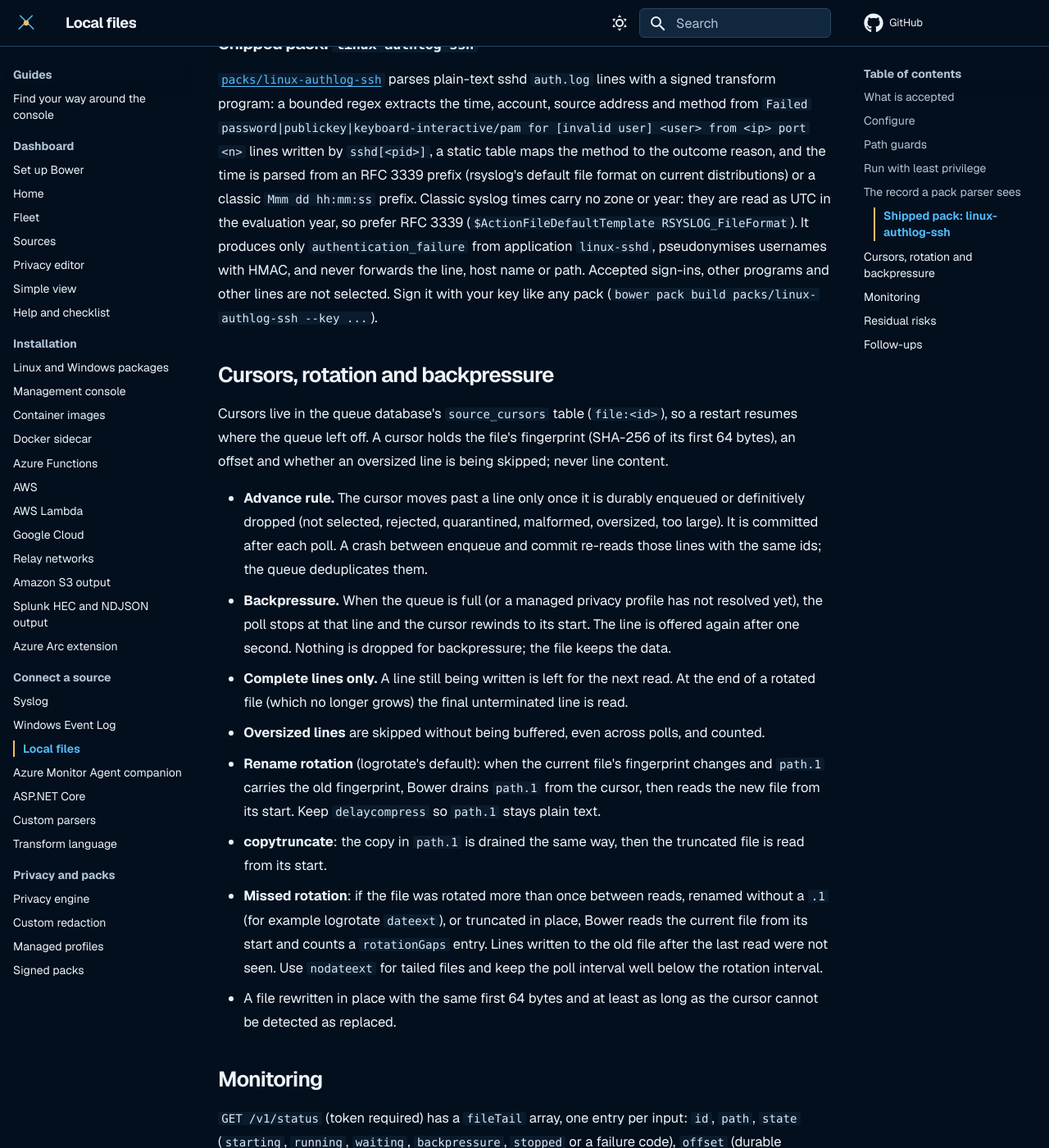
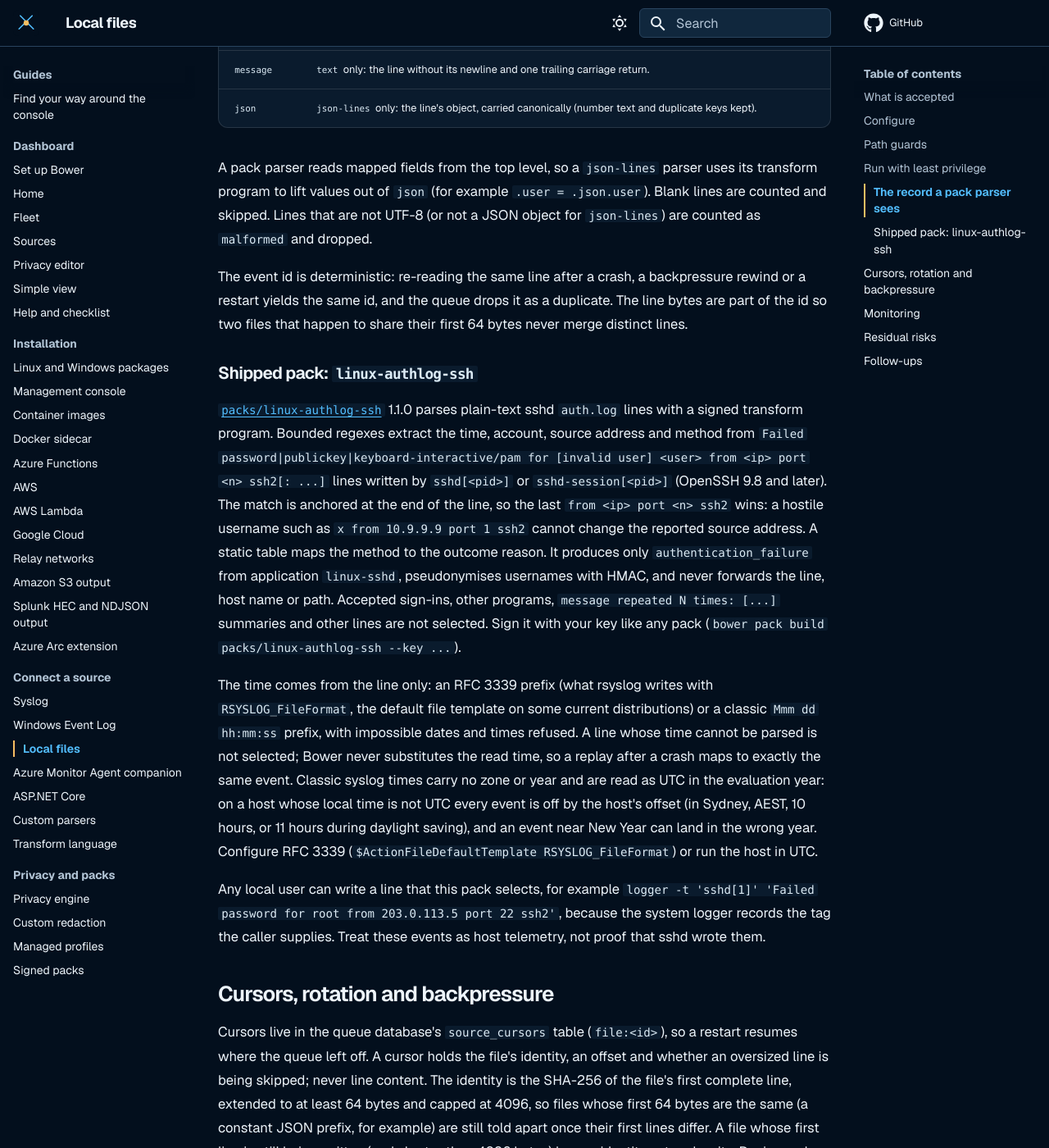
Before and after one commit to jusso-dev/Bower, an MkDocs documentation site: the page built from docs/deployment/file-tail-source.md, in a window 1280 px wide and 1400 px high, scrolled down 4081 px. Shown: the whole window at 82% size. Built offline with MkDocs 1.6.1 and Material for MkDocs 9.7.7, drawn with Linux system fonts in a browser that asks for light colours; some of the changed text lies outside the part shown.

Commit message:
docs(file-tail): identity, verified opens, rotation grace, pack 1.1.0 caveats
Document the first-line identity and why inodes are not stored, path.1 and
open verification, the rotation grace window and late-line gaps, same-prefix
copytruncate, the bounded start scan, identity conflicts and busy storage.
For the pack: classic syslog times are read as UTC (AEST skew spelled out),
RSYSLOG_FileFormat is only the default on some distributions, any local user
can forge a selected line with logger -t 'sshd[1]', and 'message repeated'
summaries are not matched. dependencies.md justifies libc for the Rust crate.

Co-Authored-By: Claude Opus 5.5 <noreply@anthropic.com>

```diff
--- a/docs/deployment/file-tail-source.md
+++ b/docs/deployment/file-tail-source.md
@@ -63,14 +63,15 @@ start-up and refuses a signed `reload`.
 | `allowedRoots` | required | 1–8 absolute, normalised directories without wildcards. `/` is refused. Roots are trusted operator configuration and may themselves be links (for example `/var` on macOS). |
 | `pollIntervalMilliseconds` | `1000` | 100–60000. Wait between reads once an input has caught up. |
 | `maxLinesPerBatch` | `256` | 1–1024 lines per poll. A full poll reads again at once. |
-| `maxBytesPerBatch` | `1048576` | 65536–4194304 bytes scanned per poll (one line may run up to its own limit past it). |
+| `maxBytesPerBatch` | `1048576` | 65536–4194304 bytes scanned per poll (one line may run up to its own limit past it). Also bounds the backward scan for `startAt: end`. |
+| `rotationGracePolls` | `5` | 1–60 polls `path.1` must stay unchanged (size and write time) before the cursor moves to the new file. See [rotation](#cursors-rotation-and-backpressure). |
 | `inputs[].id` | required | 1–63 lowercase letters, digits or hyphens, unique. Names the cursor (`file:<id>`) and the event's source adapter (`file:<id>:<pack>:<parser>`). |
-| `inputs[].path` | required | Absolute, normalised (no `.`, `..`, repeated or trailing separators), no wildcard characters (`* ? [ ] { }`) or control characters, strictly below an allowed root, and read by only one input. |
+| `inputs[].path` | required | Absolute, normalised (no `.`, `..`, repeated or trailing separators), no wildcard characters (`* ? [ ] { }`) or control characters, strictly below an allowed root, and read by only one input. Paths that differ only in ASCII case count as the same file, and one input's path may not be another's `path.1`. |
 | `inputs[].route` | required | `{ "pack": "<id>", "parser": <index> }`: an active parser of a loaded signed pack. Checked at start-up and before a signed reload. |
 | `inputs[].format` | `text` | `text` or `json-lines`. |
 | `inputs[].startAt` | `end` | `end`: the first start reads only lines written after it. `beginning`: the first start reads the whole file. Either way a restart resumes from the stored cursor. |
 | `inputs[].maxLineBytes` | `16384` | 256–30720. A pack parser reads records of at most 32 KiB, so a longer line could never be parsed. |
-| `inputs[].allowSymlink` | `false` | Allow the file itself to be one symbolic link whose target is a regular file below an allowed root. Directories on the path are never links. |
+| `inputs[].allowSymlink` | `false` | Allow the file itself to be one symbolic link whose target is a regular file below an allowed root. Directories on the path are never links. The target may not be another input's file or `path.1` (checked at load and at every read). |
 
 There is deliberately no glob form in this version. List each file. Use one input per
 file (for example `auth.log` and `secure` on different hosts are different
@@ -85,13 +86,24 @@ after reading:
 - the file is not a symbolic link, unless `allowSymlink` is set, and then the link is
   followed exactly once and its target must pass the same checks (below an allowed root,
   no linked directories, not itself a link);
-- the path is not a directory. A file shorter than the 64-byte fingerprint is never
-  opened, so a FIFO or device (reported as empty) is never read. The Rust collector also
-  refuses any non-regular file outright (state `file-path-refused`).
+- the path is not a directory. A file shorter than 64 bytes is never opened, so a FIFO or
+  device (reported as empty) is never read. The Rust collector also refuses any
+  non-regular file outright (state `file-path-refused`).
+
+`path.1` gets exactly the same checks (it is never allowed to be a link), before and after
+the read; a refused `path.1` fails the poll rather than being skipped.
+
+The open itself is checked too. On Linux (both collectors) and on every Unix (Rust), the
+file is opened with `O_NOFOLLOW | O_NONBLOCK`, and the handle must be a regular file with
+the same device and inode as the path at that moment, so a link or another file swapped in
+after the checks is refused. Elsewhere the C# collector can only re-check that the path is
+not a link after opening. Each file is opened once per read: its identity, length and
+lines all come from that one handle, so bytes of one generation can never move another
+generation's cursor.
 
 A refused path is never read and its state is `file-path-refused`; a missing file is
-`waiting` and is read from its start once it appears. The checks narrow, but cannot
-close, the window for a link swapped in between them: roots should be directories only
+`waiting` and is read from its start once it appears. A directory on the path swapped for
+a link and back between the checks is still not detected: roots should be directories only
 trusted operators can write to, as `/var/log` is.
 
 ## Run with least privilege
@@ -129,25 +141,45 @@ merge distinct lines.
 
 ### Shipped pack: `linux-authlog-ssh`
 
-[`packs/linux-authlog-ssh`](../../packs/linux-authlog-ssh) parses plain-text sshd
-`auth.log` lines with a signed transform program: a bounded regex extracts the time,
+[`packs/linux-authlog-ssh`](../../packs/linux-authlog-ssh) 1.1.0 parses plain-text sshd
+`auth.log` lines with a signed transform program. Bounded regexes extract the time,
 account, source address and method from `Failed password|publickey|keyboard-interactive/pam
-for [invalid user] <user> from <ip> port <n>` lines written by `sshd[<pid>]`, a static
-table maps the method to the outcome reason, and the time is parsed from an RFC 3339
-prefix (rsyslog's default file format on current distributions) or a classic
-`Mmm dd hh:mm:ss` prefix. Classic syslog times carry no zone or year: they are read as
-UTC in the evaluation year, so prefer RFC 3339 (`$ActionFileDefaultTemplate
-RSYSLOG_FileFormat`). It produces only `authentication_failure` from application
-`linux-sshd`, pseudonymises usernames with HMAC, and never forwards the line, host name
-or path. Accepted sign-ins, other programs and other lines are not selected. Sign it with
-your key like any pack (`bower pack build packs/linux-authlog-ssh --key ...`).
+for [invalid user] <user> from <ip> port <n> ssh2[: ...]` lines written by `sshd[<pid>]` or
+`sshd-session[<pid>]` (OpenSSH 9.8 and later). The match is anchored at the end of the line,
+so the last `from <ip> port <n> ssh2` wins: a hostile username such as
+`x from 10.9.9.9 port 1 ssh2` cannot change the reported source address. A static table
+maps the method to the outcome reason. It produces only `authentication_failure` from
+application `linux-sshd`, pseudonymises usernames with HMAC, and never forwards the line,
+host name or path. Accepted sign-ins, other programs, `message repeated N times: [...]`
+summaries and other lines are not selected. Sign it with your key like any pack
+(`bower pack build packs/linux-authlog-ssh --key ...`).
+
+The time comes from the line only: an RFC 3339 prefix (what rsyslog writes with
+`RSYSLOG_FileFormat`, the default file template on some current distributions) or a classic
+`Mmm dd hh:mm:ss` prefix, with impossible dates and times refused. A line whose time cannot
+be parsed is not selected; Bower never substitutes the read time, so a replay after a crash
+maps to exactly the same event. Classic syslog times carry no zone or year and are read as
+UTC in the evaluation year: on a host whose local time is not UTC every event is off by
+the host's offset (in Sydney, AEST, 10 hours, or 11 hours during daylight saving), and an
+event near New Year can land in the wrong year. Configure RFC 3339 (`$ActionFileDefaultTemplate
+RSYSLOG_FileFormat`) or run the host in UTC.
+
+Any local user can write a line that this pack selects, for example
+`logger -t 'sshd[1]' 'Failed password for root from 203.0.113.5 port 22 ssh2'`, because
+the system logger records the tag the caller supplies. Treat these events as host
+telemetry, not proof that sshd wrote them.
 
 ## Cursors, rotation and backpressure
 
 Cursors live in the queue database's `source_cursors` table (`file:<id>`), so a restart
-resumes where the queue left off. A cursor holds the file's fingerprint (SHA-256 of its
-first 64 bytes), an offset and whether an oversized line is being skipped; never line
-content.
+resumes where the queue left off. A cursor holds the file's identity, an offset and
+whether an oversized line is being skipped; never line content. The identity is the SHA-256
+of the file's first complete line, extended to at least 64 bytes and capped at 4096, so
+files whose first 64 bytes are the same (a constant JSON prefix, for example) are still told
+apart once their first lines differ. A file whose first line is still being written (and
+shorter than 4096 bytes) has no identity yet and waits. Device and inode numbers are used
+to check each open, but are not part of the stored identity: they are reused after a file
+is deleted, copytruncate keeps them, and the cursor must stay readable by both collectors.
 
 - **Advance rule.** The cursor moves past a line only once it is durably enqueued or
   definitively dropped (not selected, rejected, quarantined, malformed, oversized, too
@@ -157,22 +189,40 @@ content.
   resolved yet), the poll stops at that line and the cursor rewinds to its start. The
   line is offered again after one second. Nothing is dropped for backpressure; the file
   keeps the data.
-- **Complete lines only.** A line still being written is left for the next read. At the
-  end of a rotated file (which no longer grows) the final unterminated line is read.
+- **Complete lines only.** A line still being written is left for the next read.
+- **Identity conflicts.** A replayed line whose mapped event differs from the queued one
+  (the same event id with other content) is quarantined by the queue
+  (`event-identity-conflict`), counted under `rejected`, and the cursor moves on; it never
+  blocks the input.
+- **Busy queue database.** In both collectors a busy or locked queue database (for example
+  during a retention batch) is backpressure: the poll is retried after one second and the
+  cursor is unchanged.
 - **Oversized lines** are skipped without being buffered, even across polls, and
   counted.
-- **Rename rotation** (logrotate's default): when the current file's fingerprint changes
-  and `path.1` carries the old fingerprint, Bower drains `path.1` from the cursor, then
-  reads the new file from its start. Keep `delaycompress` so `path.1` stays plain text.
+- **Rename rotation** (logrotate's default): when the current file's identity changes and
+  `path.1` carries the old identity, Bower drains `path.1` from the cursor. A writer keeps
+  writing to `path.1` until it reopens its file (rsyslog until it is sent HUP), so the
+  cursor leaves `path.1` only once the new file can be identified and `path.1` has stayed
+  unchanged (size and write time) for `rotationGracePolls` polls; only then is an
+  unterminated last line of `path.1` taken as complete. Lines written to `path.1` after
+  that are counted in `rotationGaps`, never lost silently. Keep `delaycompress` so `path.1`
+  stays plain text. The grace window and that late-line watch live in memory: a restart
+  starts the window again.
 - **copytruncate**: the copy in `path.1` is drained the same way, then the truncated file
-  is read from its start.
+  is read from its start. When the truncated file's first line repeats the old one (so the
+  identities match) and it is shorter than the cursor, a `path.1` with the same identity
+  and at least the cursor's length is drained from the cursor first.
+- **startAt: end** scans back from the end for the last complete line within
+  `maxBytesPerBatch` bytes (stopping promptly on shutdown). Without a newline in that window
+  it starts at the end and skips the rest of the line being written.
 - **Missed rotation**: if the file was rotated more than once between reads, renamed
   without a `.1` (for example logrotate `dateext`), or truncated in place, Bower reads the
   current file from its start and counts a `rotationGaps` entry. Lines written to the
   old file after the last read were not seen. Use `nodateext` for tailed files and keep
   the poll interval well below the rotation interval.
-- A file rewritten in place with the same first 64 bytes and at least as long as the
-  cursor cannot be detected as replaced.
+- A file rewritten in place with the same first line and at least as long as the cursor
+  cannot be detected as replaced. Generations whose first lines are identical (a constant
+  header line) are indistinguishable, as are any two files before their first line ends.
 
 ## Monitoring
 
@@ -194,12 +244,15 @@ pack's `applicationName`/`environment` in `BOWER_SOURCE_EXPECTATIONS` to degrade
 
 ## Residual risks
 
-- Anyone who can write the tailed file can inject lines. The pack parser's match filter
-  and policy still apply, but the source cannot authenticate a line's author. Tail only
-  files written by the service you trust (sshd through the system logger).
+- Anyone who can write the tailed file can inject lines, and through the system logger
+  any local user can (`logger -t 'sshd[1]' ...`). The pack parser's match filter and policy
+  still apply, but the source cannot authenticate a line's author.
 - Lines lost to a missed rotation are counted, not recovered.
-- Path checks run before and after each read; a link swapped in and out between them by
-  someone who can write the root is not detected.
+- Path checks run before and after each read, and the open is verified against the path
+  (Linux, and every Unix for Rust). A directory on the path swapped for a link and back
+  between those steps by someone who can write the root is not detected; neither is a
+  link swapped in on a non-Linux platform by the C# collector between its open and its
+  re-check.
 - The C# collector cannot distinguish a FIFO from an empty regular file; it never opens
   one (shorter than the fingerprint), but reports it as `running` rather than refused.
 
```
Also changed, not shown: docs/architecture/dependencies.md (+7 -0 lines), docs/security/pack-runtime-catalogue.md (+13 -9 lines), docs/security/threat-model.md (+5 -3 lines).
